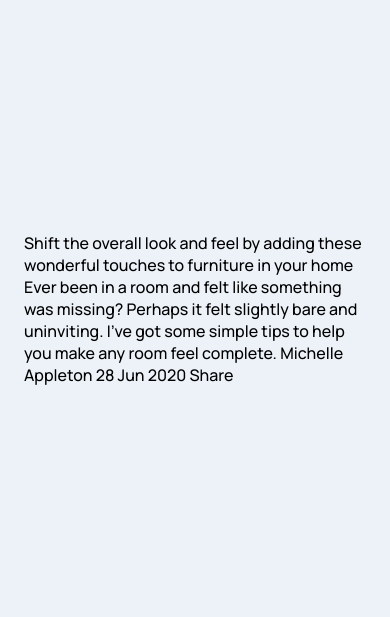
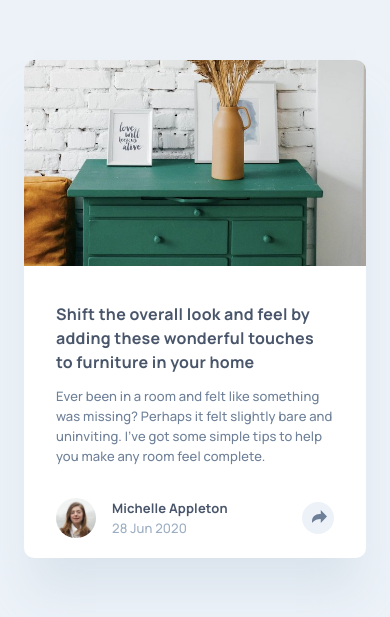
Before and after one commit to DavidMaillard/article-preview-component, a website: page index.html in a window 390 px wide. Shown: the part 113-730 px from the top of the page. Drawn offline with Linux system fonts and the light colour scheme.

Commit message:
:lipstick: integration card desktop/mobile

```diff
--- a/index.html
+++ b/index.html
@@ -12,17 +12,46 @@
 </head>
 <body>
 
-  Shift the overall look and feel by adding these wonderful
-  touches to furniture in your home
-
-  Ever been in a room and felt like something was missing? Perhaps
-  it felt slightly bare and uninviting. I’ve got some simple tips
-  to help you make any room feel complete.
-
-  Michelle Appleton
-  28 Jun 2020
-
-  Share
+<div class="card">
+  <div class="image-container">
+    <img src="images/drawers.jpg" alt="Drawers">
+  </div>
+  <div class="content-container">
+    <h4 class="heading">
+      Shift the overall look and feel by adding these wonderful
+      touches to furniture in your home
+    </h4>
+    <p class="text">
+      Ever been in a room and felt like something was missing? Perhaps
+      it felt slightly bare and uninviting. I’ve got some simple tips
+      to help you make any room feel complete.
+    </p>
+    <div class="author-container">
+      <div class="author-image-container">
+        <img src="images/avatar-michelle.jpg" alt="Michelle">
+      </div>
+      <div class="author-info">
+        <p class="author-name">Michelle Appleton</p>
+        <p class="author-date">28 Jun 2020</p>
+      </div>
+      <div class="share-button">
+        <svg xmlns="http://www.w3.org/2000/svg" viewBox="0 0 15 13"><path fill="#6E8098" d="M15 6.495L8.766.014V3.88H7.441C3.33 3.88 0 7.039 0 10.936v2.049l.589-.612C2.59 10.294 5.422 9.11 8.39 9.11h.375v3.867L15 6.495z"/></svg>
+      </div>
+      <div class="share-section">
+        <p class="share-heading">Share</p>
+        <a href="#" class="share-link">
+          <img src="images/icon-facebook.svg" alt="Facebook">
+        </a>
+        <a href="#" class="share-link">
+          <img src="images/icon-twitter.svg" alt="Twitter">
+        </a>
+        <a href="#" class="share-link">
+          <img src="images/icon-pinterest.svg" alt="Pinterest">
+        </a>
+      </div>
+    </div>
+  </div>
+</div>
 
 </body>
 </html>
--- a/src/scss/base.scss
+++ b/src/scss/base.scss
@@ -11,4 +11,152 @@ body {
   margin: 0;
   padding: 80px 24px;
   background-color: #ECF2F8;
+
+  .card {
+    width: 100%;
+    max-width: 730px;
+    display: flex;
+    align-items: stretch;
+    background: #FFFFFF;
+    box-shadow: 0px 40px 40px -10px rgba(201, 213, 225, 0.503415);
+    border-radius: 10px;
+    overflow: hidden;
+
+    @media (max-width: $mobileBreakpoint) {
+      flex-direction: column;
+    }
+
+    .image-container {
+      width: 39%;
+      display: flex;
+
+      @media (max-width: $mobileBreakpoint) {
+        width: 100%;
+        height: calc(min(53vw, 300px));
+      }
+
+      img {
+        width: 100%;
+        height: 100%;
+        object-fit: cover;
+        object-container: center center;
+      }
+    }
+
+    .content-container {
+      width: 61%;
+      display: flex;
+      flex-direction: column;
+      align-items: flex-start;
+      padding: 32px 40px;
+
+      @media (max-width: $mobileBreakpoint) {
+        width: 100%;
+        padding: 36px 32px 20px;
+      }
+
+      .heading {
+        font-style: normal;
+        font-weight: bold;
+        font-size: 20px;
+        line-height: 28px;
+        letter-spacing: 0.25px;
+        color: #48556A;
+        margin: 0 0 12px;
+
+        @media (max-width: $mobileBreakpoint) {
+          font-size: 16px;
+          line-height: 24px;
+        }
+      }
+
+      .text {
+        font-style: normal;
+        font-weight: 200;
+        font-size: 13px;
+        line-height: 20px;
+        letter-spacing: 0.121875px;
+        color: #6E8098;
+        margin: 0 0 20px;
+
+        @media (max-width: $mobileBreakpoint) {
+          margin-bottom: 32px;
+        }
+      }
+
+      .author-container {
+        width: 100%;
+        display: flex;
+        align-items: center;
+
+        .author-image-container {
+          flex-shrink: 0;
+          display: flex;
+          width: 40px;
+          height: 40px;
+          border-radius: 40px;
+          overflow: hidden;
+
+          img {
+            width: 100%;
+            height: 100%;
+            object-fit: cover;
+            object-container: center center;
+          }
+        }
+
+        .author-info {
+          flex: 1;
+          padding: 0 16px;
+          display: flex;
+          flex-direction: column;
+          align-items: flex-start;
+
+          .author-name {
+            font-style: normal;
+            font-weight: bold;
+            font-size: 13px;
+            line-height: 20px;
+            letter-spacing: 0.121875px;
+            color: #48556A;
+            margin: 0;
+          }
+
+          .author-date {
+            font-style: normal;
+            font-weight: 200;
+            font-size: 13px;
+            line-height: 20px;
+            letter-spacing: 0.121875px;
+            color: #9DAEC2;
+            margin: 0;
+          }
+        }
+
+        .share-button {
+          width: 32px;
+          height: 32px;
+          border-radius: 32px;
+          display: flex;
+          align-items: center;
+          justify-content: center;
+          background: #ECF2F8;
+          cursor: pointer;
+
+          svg {
+            width: 15px;
+            transform: translate(1px, -2px);
+
+            path {
+              fill: #6E8098;
+            }
+          }
+        }
+
+        .share-section {
+          display: none;
+        }
+      }
+    }
+  }
 }
--- a/src/scss/variables.scss
+++ b/src/scss/variables.scss
@@ -8,5 +8,4 @@
 $fontManrope: 'Manrope', sans-serif;
 
 // Breakpoints
-$tabletBreakpoint: 965px;
-$mobileBreakpoint: 600px;
+$mobileBreakpoint: 700px;
```
Also changed, not shown: css/site.combined.min.css, 1 other file.
